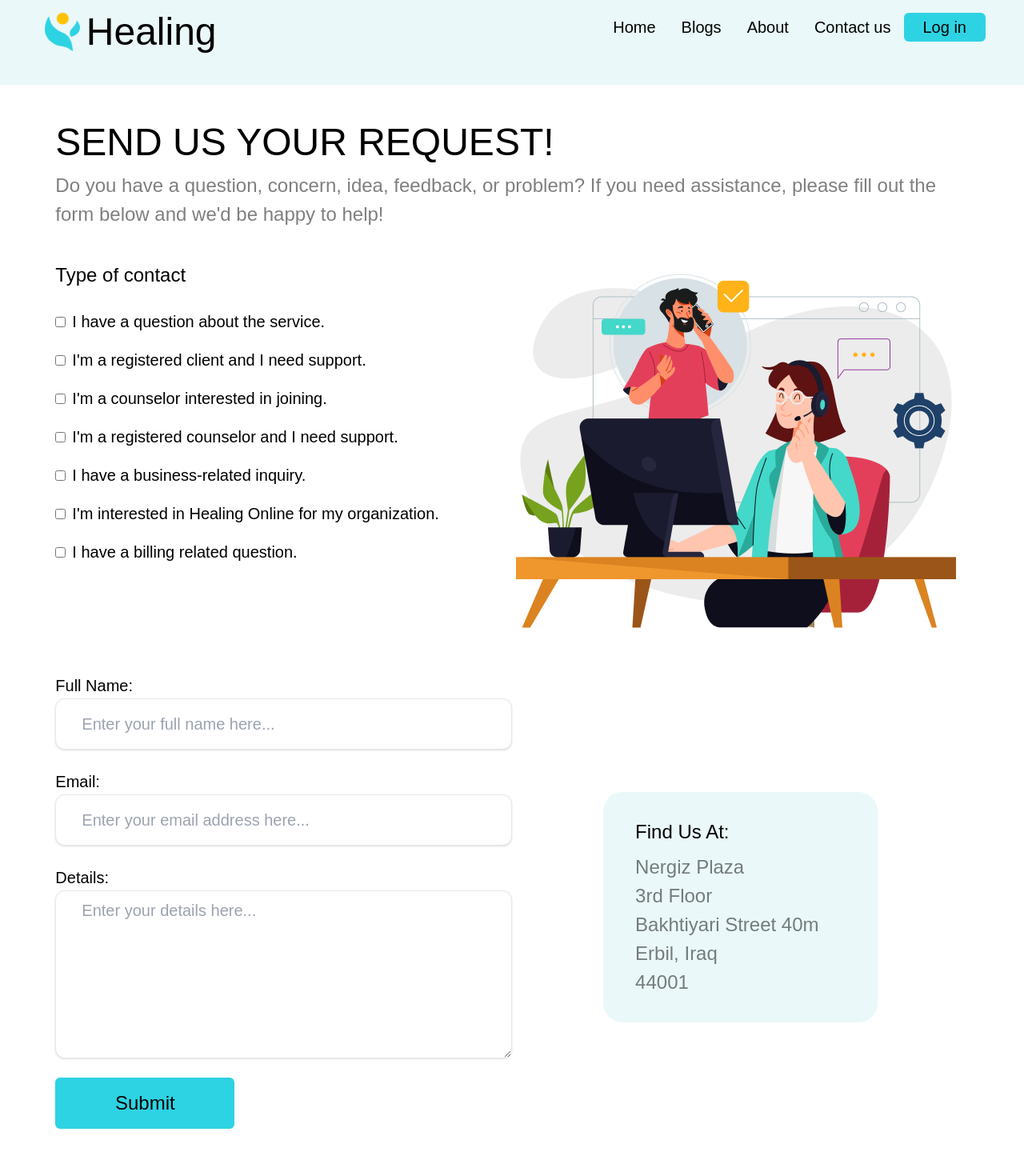
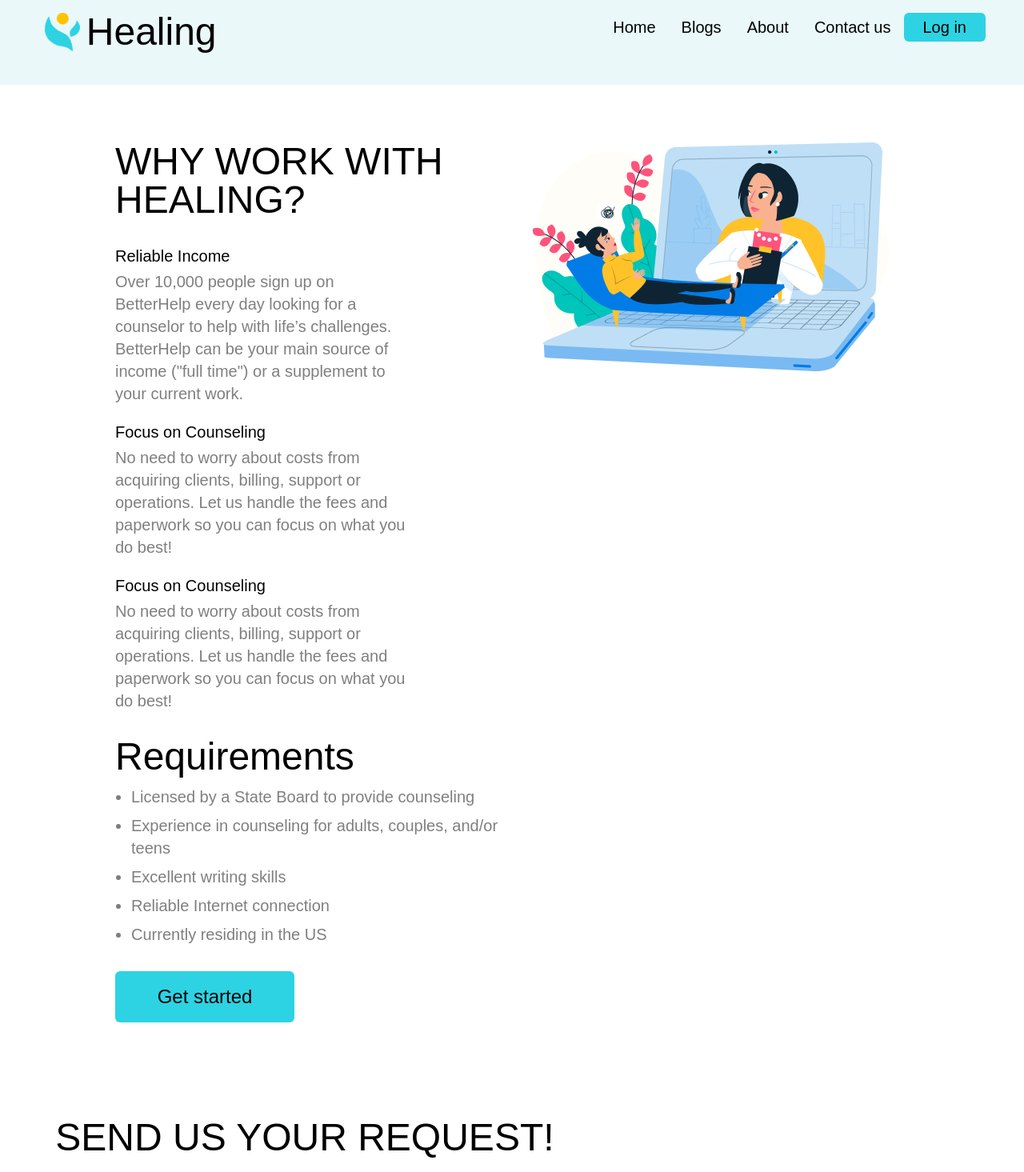
Before and after one commit to ninaderochka/sugar-and-thunder, a React (Create React App) app: page /Contact in a window 1280 px wide. Shown: the top 1465 px of the page at 80% size. Built offline with nearby package versions, Linux system fonts and the light colour scheme.

Commit message:
Almost Done

```diff
--- a/src/App.jsx
+++ b/src/App.jsx
@@ -7,11 +7,13 @@ import Blog from './containers/Blog';
 import About from './containers/About';
 import Contact from './containers/Contact';
 import Signup from './containers/Signup';
+import Req from './components/Req';
 
 function App() {
   return (
     <div className="App">
       <Navbar />
+      <Req />
       <Routes>
         <Route path="/" element={<Home />} />
         <Route path="/Blog" element={<Blog />} />
--- /dev/null
+++ b/src/components/Req.js
@@ -0,0 +1,48 @@
+import React from "react";
+import Requirements from "../images/Requirements.png";
+
+const Req = () => {
+  return (
+    <div className="w-4/5 flex flex-wrap justify-between mt-10 container mx-auto px-4 py-8 font-poppins">
+        <div className="w-1/2">
+            <h1 className="text-5xl font-normal mb-8">WHY WORK WITH HEALING?</h1>
+            <div className="mb-8">
+                <div className="w-3/4 mb-5">
+                    <h2 className="text-xl font-medium mb-1">Reliable Income</h2>
+                    <p className="mb-2 text-xl font-medium text-contact-us-gray">{`Over 10,000 people sign up on BetterHelp every day looking for a counselor to help with life’s challenges. BetterHelp can be your main source of income ("full time") or a supplement to your current work.`}</p>
+                </div>
+
+                <div className="w-3/4 mb-5">
+                    <h2 className="text-xl font-medium mb-1">Focus on Counseling</h2>
+                    <p className="mb-2 text-xl font-medium text-contact-us-gray">No need to worry about costs from acquiring clients, billing, support or operations. Let us handle the fees and paperwork so you can focus on what you do best!</p>
+                </div>
+
+                <div className="w-3/4 mb-5">
+                    <h2 className="text-xl font-medium mb-1">Focus on Counseling</h2>
+                    <p className="mb-2 text-xl font-medium text-contact-us-gray">No need to worry about costs from acquiring clients, billing, support or operations. Let us handle the fees and paperwork so you can focus on what you do best!</p>
+                </div>
+            </div>
+
+            <div className="mb-8">
+                <h1 className="text-5xl font-normal mb-3">Requirements</h1>
+                <ul className="list-disc">
+                    <li className="ml-5 mb-2 text-xl font-medium text-contact-us-gray">Licensed by a State Board to provide counseling</li>
+                    <li className="ml-5 mb-2 text-xl font-medium text-contact-us-gray">Experience in counseling for adults, couples, and/or teens</li>
+                    <li className="ml-5 mb-2 text-xl font-medium text-contact-us-gray">Excellent writing skills</li>
+                    <li className="ml-5 mb-2 text-xl font-medium text-contact-us-gray">Reliable Internet connection</li>
+                    <li className="ml-5 mb-2 text-xl font-medium text-contact-us-gray">Currently residing in the US</li>
+                </ul>
+            </div>
+
+            <button className="h-16 w-56 text-2xl font-normal bg-button-blue text-black py-2 px-4 rounded-md mb-10" type="button">
+                Get started
+            </button>
+        </div>
+
+        <div className="w-1/2 flex items-start justify-center">
+            <img src={Requirements} alt="Requirements" />
+        </div>
+    </div>
+  );
+}
+export default Req;
```
Also changed, not shown: src/images/Requirements.png (added).
